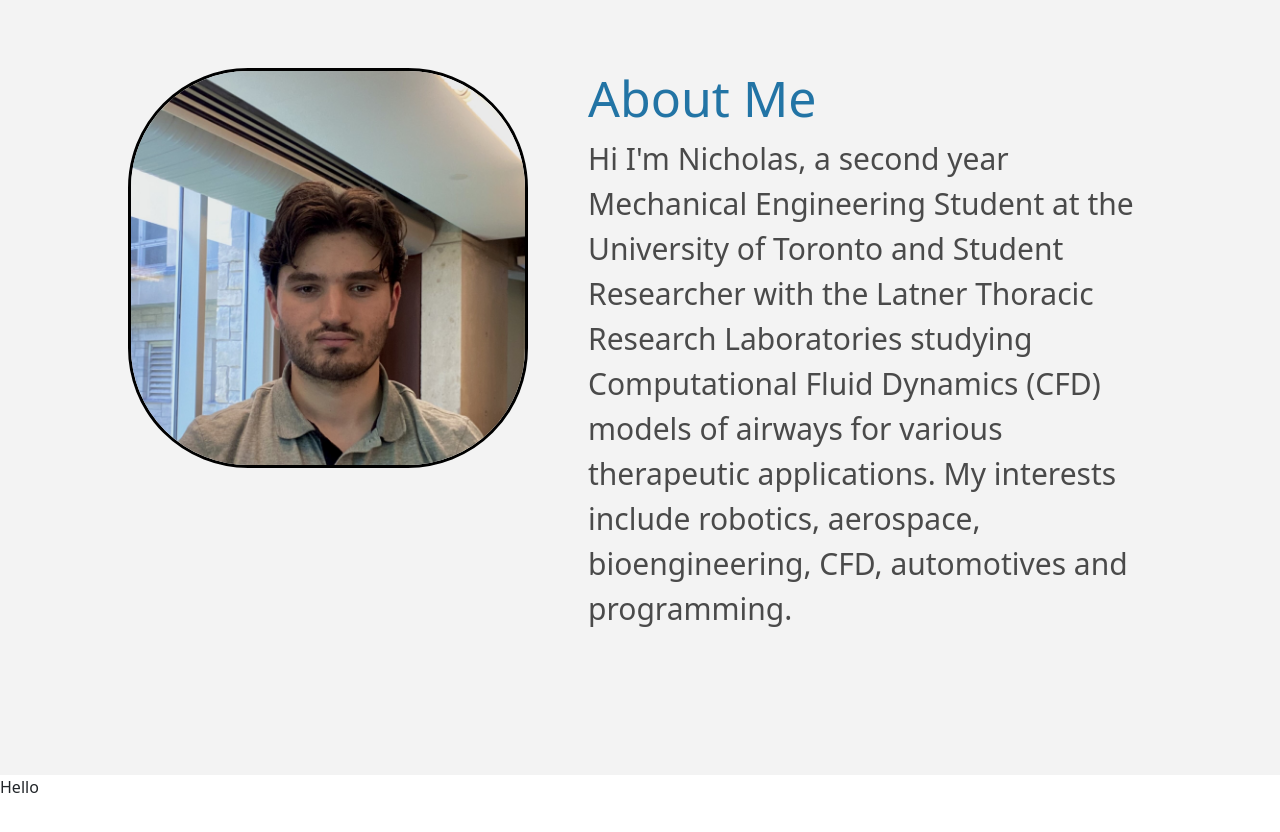
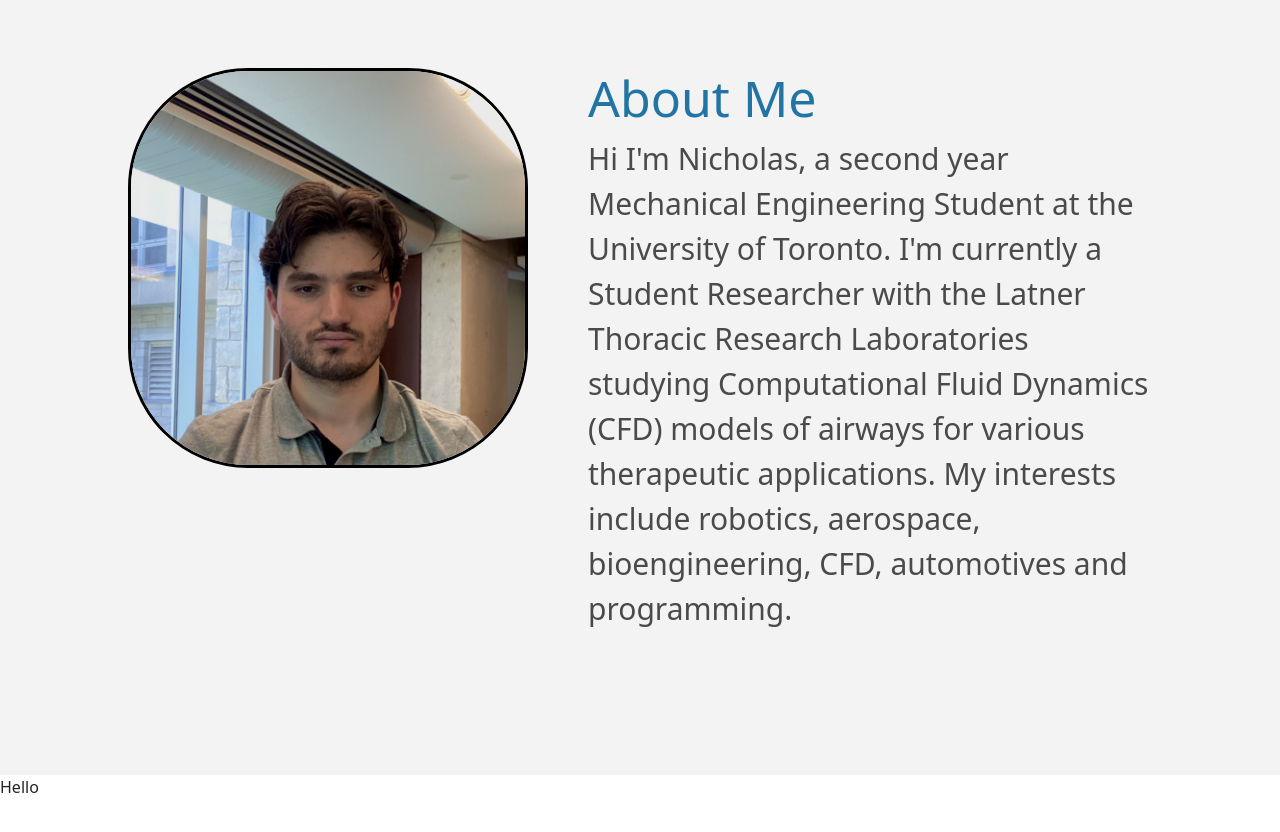
Before and after one commit to Nick2858/Professional-Webpage, a React (Vite) app: page / in a window 1280 px wide. Shown: the part 860-1692 px from the top of the page. Built offline with nearby package versions, Linux system fonts and the light colour scheme.

Commit message:
modified:   src/components/AboutPage.tsx 	deleted:    src/components/NavBar.tsx

```diff
--- a/src/components/AboutPage.tsx
+++ b/src/components/AboutPage.tsx
@@ -9,11 +9,11 @@ function AboutPage() {
           <h1 className="PageTitle">About Me</h1>
           <p className="PageText">
             Hi I'm Nicholas, a second year Mechanical Engineering Student at the
-            University of Toronto and Student Researcher with the Latner
-            Thoracic Research Laboratories studying Computational Fluid Dynamics
-            (CFD) models of airways for various therapeutic applications. My
-            interests include robotics, aerospace, bioengineering, CFD,
-            automotives and programming.
+            University of Toronto. I'm currently a Student Researcher with the
+            Latner Thoracic Research Laboratories studying Computational Fluid
+            Dynamics (CFD) models of airways for various therapeutic
+            applications. My interests include robotics, aerospace,
+            bioengineering, CFD, automotives and programming.
           </p>
         </body>
       </div>
```
Also changed, not shown: src/components/NavBar.tsx (deleted, +0 -34 lines).
